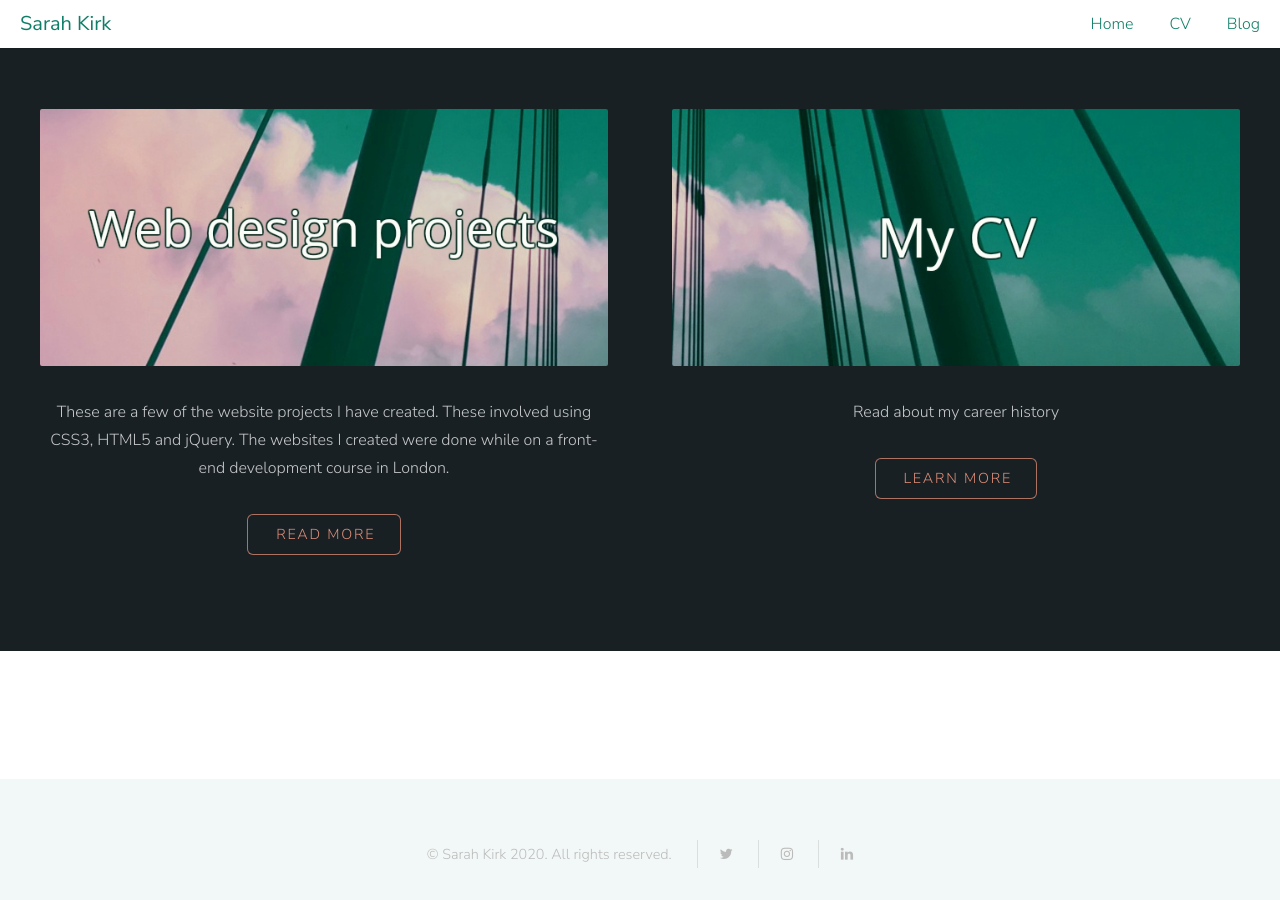
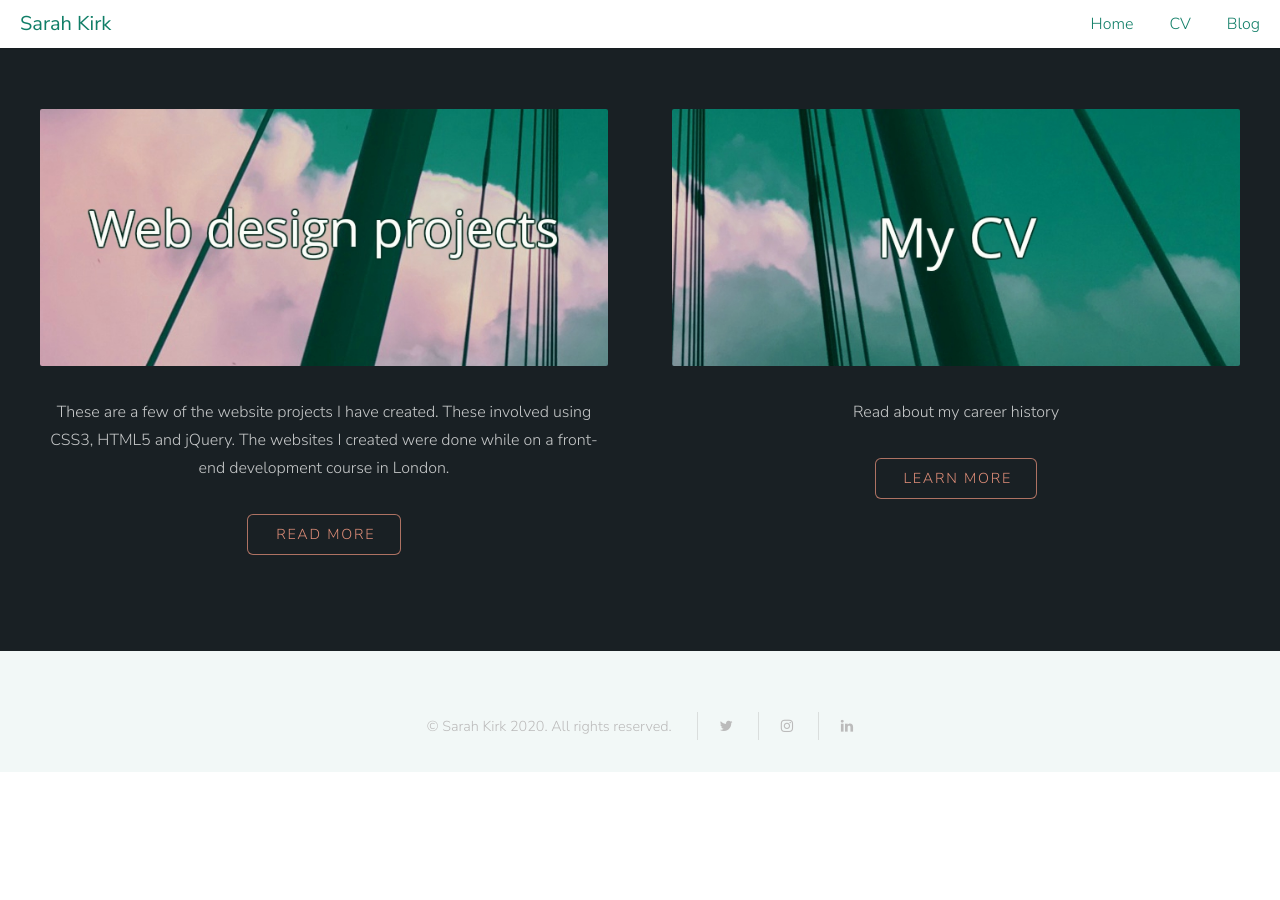
Before and after one commit to Kharsikar/kharsikar.github.io, a Jekyll site: the page built from index.html, in a window 1280 px wide and 900 px high, scrolled down 1620 px. Built offline with Jekyll 4.4.1, drawn with Linux system fonts in a browser that asks for light colours; nearby versions of some CDN libraries; after the commit the page ends 2392 px from its top, so only the background shows below that.

Commit message:
Removed section
Commented out section as not using instagram currently

```diff
--- a/index.html
+++ b/index.html
@@ -69,12 +69,10 @@
 			</section>
 
 		<!-- Three -->
-			<section id="three" class="wrapper style1">
-		<!-- 	Add insta here   -->
+<!-- 			<section id="three" class="wrapper style1">
 				<div class="container">
-					<!-- 	insta   -->
-<!-- 					<script src="https://assets.juicer.io/embed.js" type="text/javascript"></script>
+					<script src="https://assets.juicer.io/embed.js" type="text/javascript"></script>
 					<link href="https://assets.juicer.io/embed.css" media="all" rel="stylesheet" type="text/css" />
-					<ul class="juicer-feed" data-feed-id="kharsikar"></ul> -->
+					<ul class="juicer-feed" data-feed-id="kharsikar"></ul>
 				</div>
-			</section>
+			</section> -->
```
